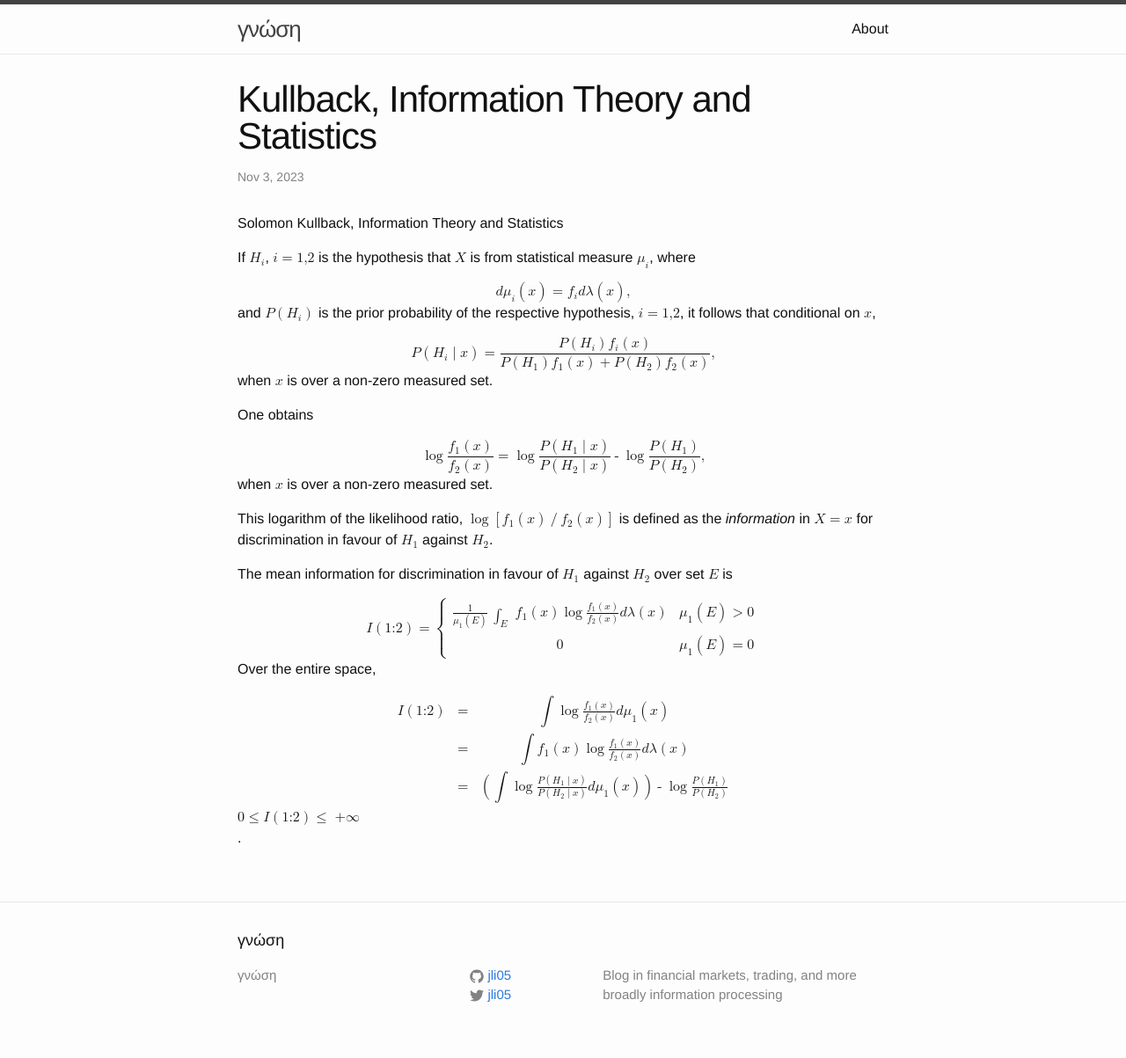
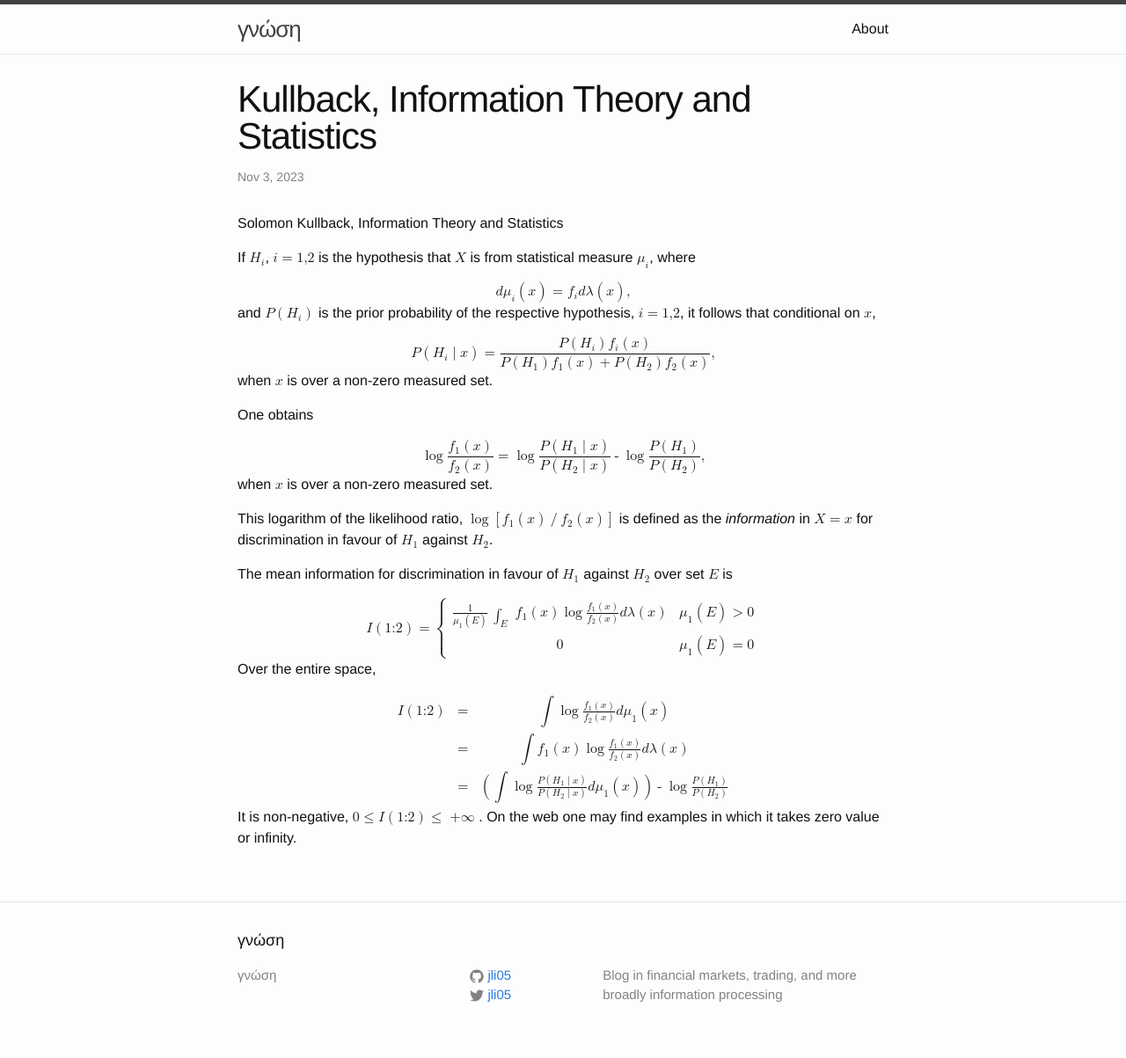
Before and after one commit to jli05/jli05.github.io, a Jekyll site: the page built from _posts/2023-11-03-Kullback-Book.md, in a window 1280 px wide. Shown: the whole page at 88% size. Built offline with Jekyll 4.4.1, drawn with Linux system fonts in a browser that asks for light colours.

Commit message:
add value range

```diff
--- a/_posts/2023-11-03-Kullback-Book.md
+++ b/_posts/2023-11-03-Kullback-Book.md
@@ -123,4 +123,4 @@ Over the entire space,
 </mtable>
 </math>
 
-<math><mn>0</mn><mo>&le;</mo><mi>I</mi><mo>(</mo><mn>1:2</mn><mo>)</mo><mo>&le;</mo><mo>+&infin;</mo></math>.
+It is non-negative, <math><mn>0</mn><mo>&le;</mo><mi>I</mi><mo>(</mo><mn>1:2</mn><mo>)</mo><mo>&le;</mo><mo>+&infin;</mo></math>. On the web one may find examples in which it takes zero value or infinity.
```
